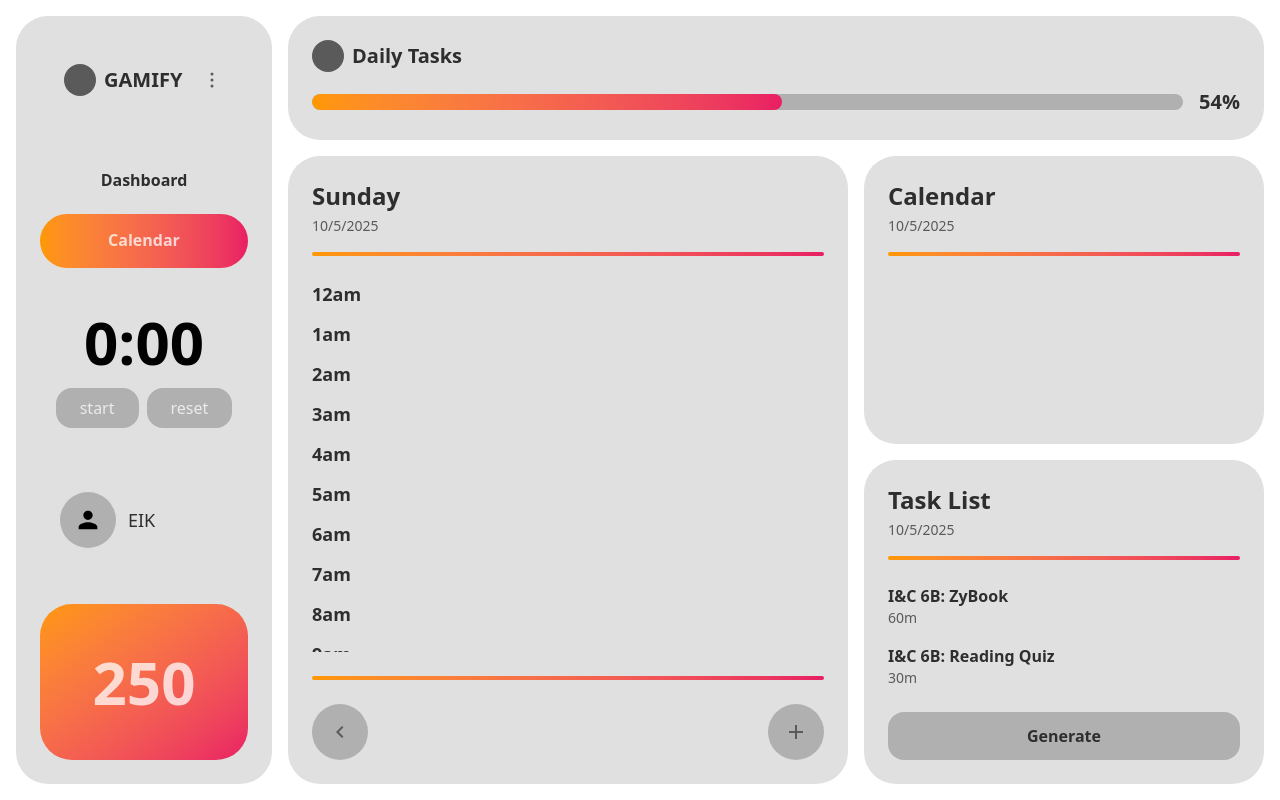
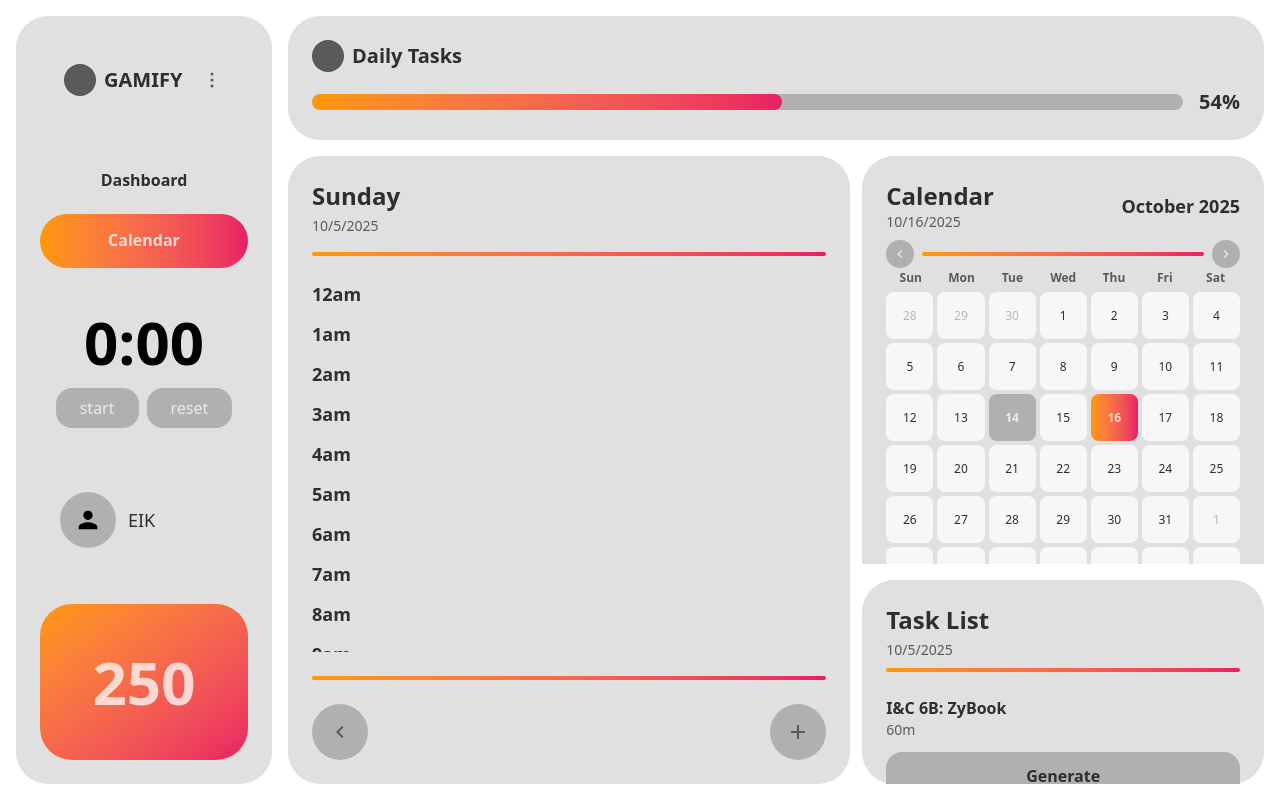
Before and after one commit to dolphinalt/gamify, a React (Vite) app in the folder gamify/: page / in a window 1280 px wide. Both pictures are taken after a click on the button "Calendar". Built offline with nearby package versions, Linux system fonts and the light colour scheme.

Commit message:
Added in a calender
Features:
Displays today's date in a greyed box
Buttons to navigate between the months
Automatically gets the number of days in the month

```diff
--- a/gamify/src/App.tsx
+++ b/gamify/src/App.tsx
@@ -50,7 +50,7 @@ const App = () => {
 
           {/* Content Area */}
           <div
-            className={`flex-1 flex transition-opacity duration-300 overflow-hidden gap-2 md:gap-3 lg:gap-4 ${
+            className={`flex-1 flex transition-opacity duration-300 overflow-hidden gap-1 md:gap-2 lg:gap-3 ${
               isTransitioning ? "opacity-0" : "opacity-100"
             }`}
           >
@@ -62,11 +62,12 @@ const App = () => {
                 </div>
 
                 {/* Right Column - Calendar and TaskList stacked */}
-                <div className="flex-1 min-w-0 flex flex-col gap-2 md:gap-3 lg:gap-4">
-                  <div className="flex-[1.5] min-h-0">
+                <div className="flex-[1] min-w-0 flex flex-col space-y-2 md:space-y-3 lg:space-y-4">
+                  <div className="flex-[1] min-h-0 min-w-0 overflow-scroll">
                     <Calendar />
                   </div>
-                  <div className="flex-[1] min-w-0">
+
+                  <div className="flex-[0.5] min-h-0 min-w-0">
                     <TaskList />
                   </div>
                 </div>
--- a/gamify/src/components/Calendar.tsx
+++ b/gamify/src/components/Calendar.tsx
@@ -1,16 +1,295 @@
-const Calendar = () => {
+import { useState, useMemo } from "react";
+
+interface CalendarEvent {
+  title: string;
+  start_time: string;
+  end_time: string;
+  description?: string;
+  location?: string;
+  all_day?: boolean;
+}
+
+interface CalendarProps {
+  events?: CalendarEvent[];
+  selectedDate?: Date;
+  onDateSelect?: (date: Date) => void;
+}
+
+interface CalendarDay {
+  date: Date;
+  isCurrentMonth: boolean;
+  isToday: boolean;
+  isSelected: boolean;
+  eventCount: number;
+}
+
+const Calendar = ({
+  events = [],
+  selectedDate,
+  onDateSelect,
+}: CalendarProps) => {
+  const [currentDate, setCurrentDate] = useState(new Date(2025, 9, 16));
+  const [selected, setSelected] = useState<Date | null>(
+    selectedDate || new Date(2025, 9, 16)
+  );
+
+  // Utility functions
+  const isSameDay = (date1: Date, date2: Date): boolean => {
+    return (
+      date1.getFullYear() === date2.getFullYear() &&
+      date1.getMonth() === date2.getMonth() &&
+      date1.getDate() === date2.getDate()
+    );
+  };
+
+  const parseEventDate = (isoString: string): Date => {
+    return new Date(isoString);
+  };
+
+  const getEventsForDay = (date: Date): CalendarEvent[] => {
+    return events.filter((event) => {
+      const eventStart = parseEventDate(event.start_time);
+      return isSameDay(eventStart, date);
+    });
+  };
+
+  const getFirstDayOfMonth = (date: Date): number => {
+    return new Date(date.getFullYear(), date.getMonth(), 1).getDay();
+  };
+
+  const getDaysInMonth = (date: Date): number => {
+    return new Date(date.getFullYear(), date.getMonth() + 1, 0).getDate();
+  };
+
+  const getDaysInPrevMonth = (date: Date): number => {
+    return new Date(date.getFullYear(), date.getMonth(), 0).getDate();
+  };
+
+  // Generate calendar days
+  const calendarDays = useMemo((): CalendarDay[] => {
+    const year = currentDate.getFullYear();
+    const month = currentDate.getMonth();
+    const firstDay = getFirstDayOfMonth(currentDate);
+    const daysInMonth = getDaysInMonth(currentDate);
+    const daysInPrevMonth = getDaysInPrevMonth(currentDate);
+    const today = new Date();
+
+    const days: CalendarDay[] = [];
+
+    // Previous month's days
+    for (let i = firstDay - 1; i >= 0; i--) {
+      const date = new Date(year, month - 1, daysInPrevMonth - i);
+      days.push({
+        date,
+        isCurrentMonth: false,
+        isToday: isSameDay(date, today),
+        isSelected: selected ? isSameDay(date, selected) : false,
+        eventCount: getEventsForDay(date).length,
+      });
+    }
+
+    // Current month's days
+    for (let i = 1; i <= daysInMonth; i++) {
+      const date = new Date(year, month, i);
+      days.push({
+        date,
+        isCurrentMonth: true,
+        isToday: isSameDay(date, today),
+        isSelected: selected ? isSameDay(date, selected) : false,
+        eventCount: getEventsForDay(date).length,
+      });
+    }
+
+    const remainingDays = 42 - days.length;
+    for (let i = 1; i <= remainingDays; i++) {
+      const date = new Date(year, month + 1, i);
+      days.push({
+        date,
+        isCurrentMonth: false,
+        isToday: isSameDay(date, today),
+        isSelected: selected ? isSameDay(date, selected) : false,
+        eventCount: getEventsForDay(date).length,
+      });
+    }
+
+    return days;
+  }, [currentDate, selected, events]);
+
+  // Navigation handlers
+  const goToPreviousMonth = () => {
+    setCurrentDate(
+      new Date(currentDate.getFullYear(), currentDate.getMonth() - 1, 1)
+    );
+  };
+
+  const goToNextMonth = () => {
+    setCurrentDate(
+      new Date(currentDate.getFullYear(), currentDate.getMonth() + 1, 1)
+    );
+  };
+
+  const handleDayClick = (day: CalendarDay) => {
+    setSelected(day.date);
+    setCurrentDate(
+      new Date(day.date.getFullYear(), day.date.getMonth(), day.date.getDate())
+    );
+    onDateSelect?.(day.date);
+  };
+
+  const monthYear = currentDate.toLocaleDateString("en-US", {
+    month: "long",
+    year: "numeric",
+  });
+
+  const weekDays = ["Sun", "Mon", "Tue", "Wed", "Thu", "Fri", "Sat"];
   return (
-    <div className="bg-light-gray rounded-2xl sm:rounded-3xl md:rounded-4xl p-3 sm:p-4 md:p-5 lg:p-6 h-full flex flex-col">
-      <h3 className="text-lg sm:text-xl md:text-2xl font-bold text-superdark-gray mb-1">
-        Calendar
-      </h3>
-      <p className="text-xs sm:text-sm text-dark-gray mb-2 sm:mb-3 md:mb-4">
-        10/5/2025
-      </p>
+    <div className="bg-light-gray rounded-2xl sm:rounded-3xl md:rounded-4xl p-2 sm:p-3 md:p-4 lg:p-6 flex-col">
+      {/* Header */}
+      <div className="flex items-center justify-between mb-2">
+        <div>
+          <h3 className="text-lg sm:text-xl md:text-2xl font-bold text-superdark-gray">
+            Calendar
+          </h3>
+          <p className="text-xs sm:text-sm text-dark-gray">
+            {selected
+              ? selected.toLocaleDateString("en-US", {
+                  month: "2-digit",
+                  day: "2-digit",
+                  year: "numeric",
+                })
+              : "10/05/2025"}
+          </p>
+        </div>
 
-      <div className="h-0.5 sm:h-1 bg-gradient-to-r from-mango-orange to-strawberry-red rounded-full mt-0 sm:mt-0 md:mt-0" />
+        {/* Month/Year Display */}
+        <div className="text-sm sm:text-base md:text-lg font-semibold text-superdark-gray">
+          {monthYear}
+        </div>
+      </div>
+
+      {/* Gradient line with navigation buttons */}
+      <div className="flex items-center gap-2">
+        <button
+          onClick={goToPreviousMonth}
+          className="w-6 h-6 sm:w-7 sm:h-7 bg-gray rounded-full flex items-center justify-center text-white hover:bg-dark-gray transition-colors flex-shrink-0"
+          aria-label="Previous month"
+        >
+          <svg
+            width="12"
+            height="12"
+            className="sm:w-4 sm:h-4"
+            fill="currentColor"
+            viewBox="0 0 24 24"
+          >
+            <path d="M15.41 7.41L14 6l-6 6 6 6 1.41-1.41L10.83 12z" />
+          </svg>
+        </button>
+
+        <div className="flex-1 h-0.5 sm:h-1 bg-gradient-to-r from-mango-orange to-strawberry-red rounded-full" />
+
+        <button
+          onClick={goToNextMonth}
+          className="w-6 h-6 sm:w-7 sm:h-7 bg-gray rounded-full flex items-center justify-center text-white hover:bg-dark-gray transition-colors flex-shrink-0"
+          aria-label="Next month"
+        >
+          <svg
+            width="12"
+            height="12"
+            className="sm:w-4 sm:h-4"
+            fill="currentColor"
+            viewBox="0 0 24 24"
+          >
+            <path d="M8.59 16.59L10 18l6-6-6-6-1.41 1.41L13.17 12z" />
+          </svg>
+        </button>
+      </div>
+
+      {/* Calendar Grid */}
+      <div className="flex-1 flex flex-col min-h-0 ">
+        {/* Weekday Headers */}
+        <div className="grid grid-cols-7 gap-0.5 mb-1">
+          {weekDays.map((day) => (
+            <div
+              key={day}
+              className="text-center text-[10px] sm:text-xs font-semibold text-dark-gray py-0.5"
+            >
+              {day}
+            </div>
+          ))}
+        </div>
+
+        {/* Calendar Days Grid */}
+        <div className="grid grid-cols-7 gap-0.5 sm:gap-1">
+          {calendarDays.map((day, index) => (
+            <DayCell
+              key={index}
+              day={day}
+              onClick={() => handleDayClick(day)}
+            />
+          ))}
+        </div>
+      </div>
     </div>
   );
 };
 
-export default Calendar;
+// DayCell Component
+interface DayCellProps {
+  day: CalendarDay;
+  onClick: () => void;
+}
+
+const DayCell = ({ day, onClick }: DayCellProps) => {
+  const { date, isCurrentMonth, isToday, isSelected } = day;
+  const dayNumber = date.getDate();
+
+  // Determine styling
+  const baseClasses =
+    "relative flex flex-col items-center justify-center rounded-md sm:rounded-lg cursor-pointer transition-all duration-200 aspect-square";
+
+  let bgClasses = "bg-white hover:bg-gray";
+  let textClasses = "text-superdark-gray";
+
+  if (!isCurrentMonth) {
+    textClasses = "text-dark-gray opacity-40";
+  }
+
+  if (isSelected) {
+    bgClasses =
+      "bg-gradient-to-r from-mango-orange to-strawberry-red hover:opacity-90";
+    textClasses = "text-white font-bold";
+  } else if (isToday) {
+    bgClasses = "bg-gray hover:bg-dark-gray";
+    textClasses = "text-white font-bold";
+  }
+
+  return (
+    <div className={`${baseClasses} ${bgClasses}`} onClick={onClick}>
+      {/* Day Number */}
+      <span className={`text-[10px] sm:text-xs ${textClasses}`}>
+        {dayNumber}
+      </span>
+    </div>
+  );
+};
+
+// Demo with sample events
+const CalendarDemo = () => {
+  const sampleEvents: CalendarEvent[] = [
+    {
+      title: "Team Meeting",
+      start_time: "2025-10-05T10:00:00",
+      end_time: "2025-10-05T11:00:00",
+      description: "Weekly team sync",
+      location: "Conference Room A",
+    },
+  ];
+
+  const handleDateSelect = (date: Date) => {
+    console.log("Selected date:", date.toLocaleDateString());
+  };
+
+  return <Calendar events={sampleEvents} onDateSelect={handleDateSelect} />;
+};
+
+export default CalendarDemo;
--- a/gamify/src/components/TaskList.tsx
+++ b/gamify/src/components/TaskList.tsx
@@ -1,20 +1,17 @@
 const TaskList = () => {
-  const tasks = [
-    { name: "I&C 6B: ZyBook", duration: "60m" },
-    { name: "I&C 6B: Reading Quiz", duration: "30m" },
-  ];
+  const tasks = [{ name: "I&C 6B: ZyBook", duration: "60m" }];
 
   return (
-    <div className="bg-light-gray rounded-2xl sm:rounded-3xl md:rounded-4xl p-3 sm:p-4 md:p-5 lg:p-6 h-full flex flex-col">
+    <div className="bg-light-gray rounded-2xl sm:rounded-3xl md:rounded-4xl p-3 sm:p-4 md:p-5 lg:p-6 h-full flex-col">
       <h3 className="text-lg sm:text-xl md:text-2xl font-bold text-superdark-gray mb-1">
         Task List
       </h3>
-      <p className="text-xs sm:text-sm text-dark-gray mb-2 sm:mb-3 md:mb-4">
+      <p className="text-xs sm:text-sm text-dark-gray mb-0 sm:mb-1 md:mb-2">
         10/5/2025
       </p>
       <div className="h-0.5 sm:h-1 bg-gradient-to-r from-mango-orange to-strawberry-red rounded-full mb-3 sm:mb-4 md:mb-6" />
 
-      <div className="space-y-2 sm:space-y-3 md:space-y-4 flex-1 mb-3 sm:mb-4 md:mb-6">
+      <div className="space-y-1sm:space-y-2 md:space-y-3 flex-1 mb-1 sm:mb-2 md:mb-3">
         {tasks.map((task, i) => (
           <div key={i} className="text-superdark-gray">
             <div className="font-semibold text-sm sm:text-base">
```
